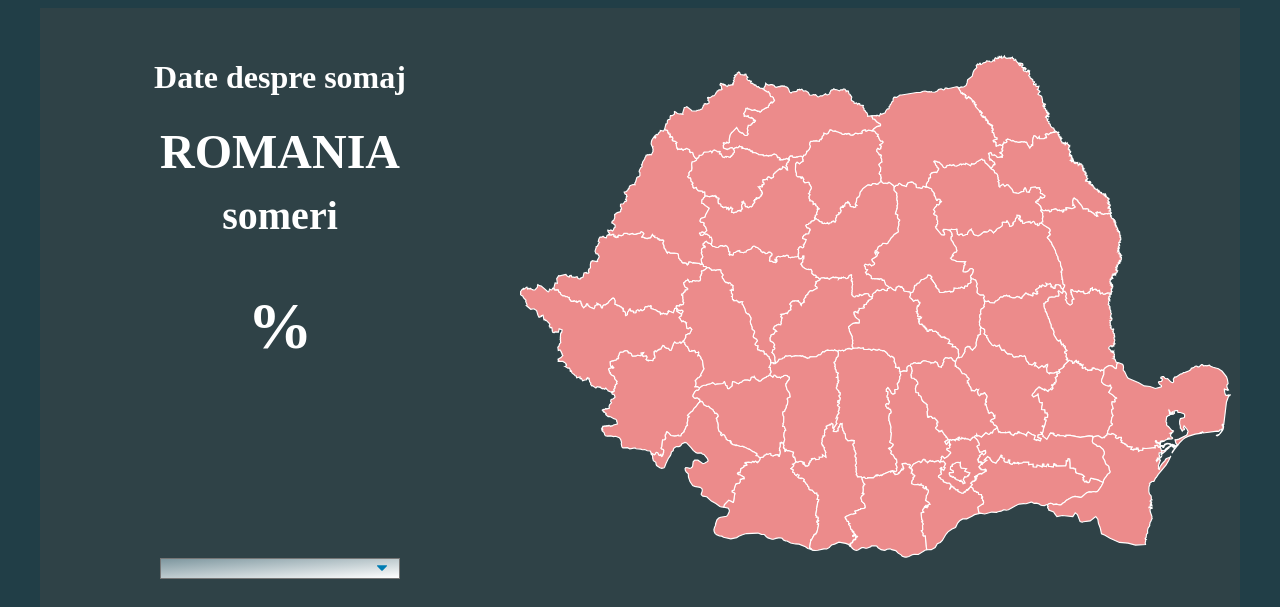
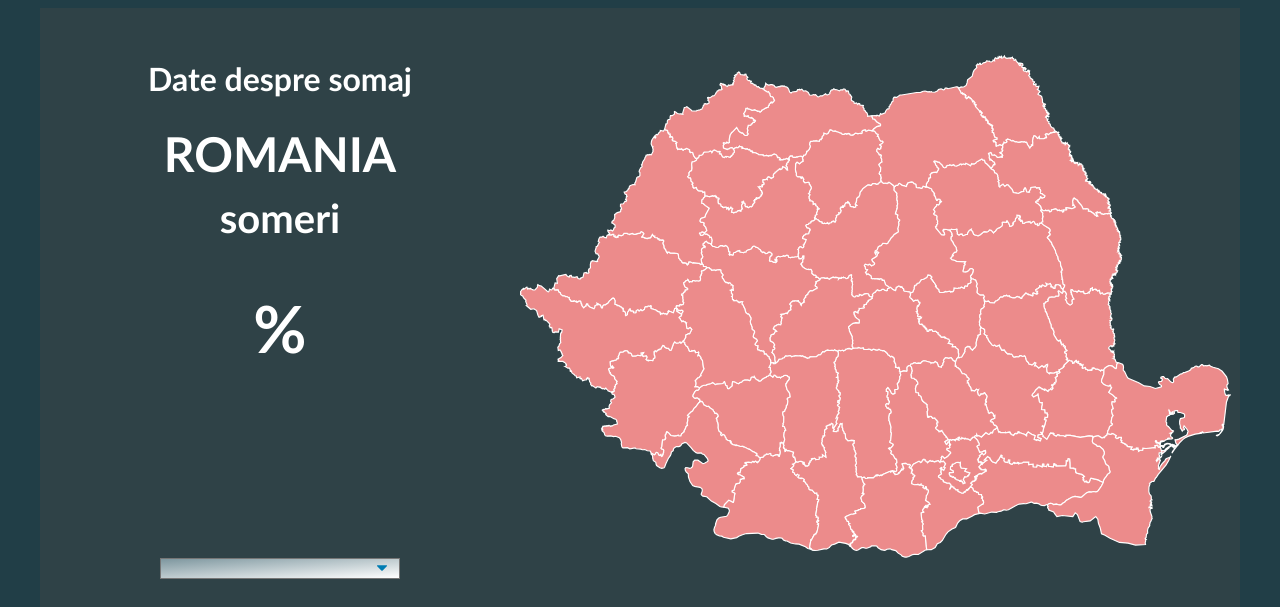
Before and after one commit to andutzu7/tw, a PHP site: page /Public/HTML/index.html in a window 1280 px wide. Shown: the top 607 px of the page. Run offline with PHP 8.4, Linux system fonts and the light colour scheme; lists and menus that the app fills with data are empty; some libraries are stand-ins or nearby versions.

Commit message:
changed the fonts:

```diff
--- a/Public/CSS/buttons.css
+++ b/Public/CSS/buttons.css
@@ -1,10 +1,10 @@
-
 .btn-group {
     position: absolute;
     display: flex;
     padding: 0 2px;
     height: 25px;
     right: 2%;
+
 }
 
 .barchart_button {
--- a/Public/CSS/dropdown.css
+++ b/Public/CSS/dropdown.css
@@ -2,7 +2,7 @@
     cursor: pointer;
     display: block;
     font-size: 16px;
-    font-family: "Comic Sans MS";
+    font-family: "Trebuchet MS";
     color: black;
     width: 50%;
     -webkit-appearance: none;
@@ -39,11 +39,11 @@ option {
     padding: 1rem;
     position: relative;
     text-decoration: none;
-    background-color: rgba(126, 151, 159,1);
+    background-color: rgba(126, 151, 159, 1);
 
 }
 
 
-option:hover{
+option:hover {
     background-color: white;
 }
--- a/Public/CSS/header.css
+++ b/Public/CSS/header.css
@@ -1,4 +1,6 @@
 .header {
+
+    font-family: "Trebuchet MS";
     /* padding: 10px; */
     display: grid;
     grid-template-areas: "headerinfo harta" "criterii harta";
@@ -57,6 +59,8 @@
 
     .header-text {
         margin: 1vmin;
+        font-family: "Trebuchet MS";
+
     }
 
     #header-procent-value {
--- a/Public/CSS/map.css
+++ b/Public/CSS/map.css
@@ -12,6 +12,7 @@
 
 #tooltipText {
     fill: white;
+    font-family: "Trebuchet MS";
 }
 
 #romanian_map{
--- a/Public/CSS/table.css
+++ b/Public/CSS/table.css
@@ -2,6 +2,8 @@ table {
     border-spacing: 0;
     width: 50%;
     border: 1px solid #dddd;
+
+    font-family: "Trebuchet MS";
 }
 
 th{
--- a/Public/SCRIPTS/Charts/barChart.js
+++ b/Public/SCRIPTS/Charts/barChart.js
@@ -51,8 +51,8 @@ function createBarChart(chartNameID, field_text, title_text, months, values, col
                 fontColor: "white",
                 titleFontSize: 20,
                 bodyFontSize: 20,
-                titleFontFamily: "Comic Sans MS",
-                bodyFontFamily: "Comic Sans MS",
+                titleFontFamily: "Trebuchet MS ",
+                bodyFontFamily: "Trebuchet MS ",
             },
             responsive: true,
             maintainAspectRatio: false,
@@ -63,7 +63,7 @@ function createBarChart(chartNameID, field_text, title_text, months, values, col
                 fontColor: "white",
                 display: true,
                 text: title_text,
-                fontFamily: "Comic Sans MS",
+                fontFamily: "Trebuchet MS ",
                 fontSize: 20
 
             }, scales: {
@@ -74,7 +74,7 @@ function createBarChart(chartNameID, field_text, title_text, months, values, col
                         }
                     },
                     ticks: {
-                        fontFamily: "Comic Sans MS",
+                        fontFamily: "Trebuchet MS ",
                         fontSize: 20,
                         fontColor: "white"
                     }
@@ -83,7 +83,7 @@ function createBarChart(chartNameID, field_text, title_text, months, values, col
                 yAxes: [{
                     ticks: {
                         fontColor: "white",
-                        fontFamily: "Comic Sans MS",
+                        fontFamily: "Trebuchet MS ",
                         fontSize: 20
                     }
                 }]
--- a/Public/SCRIPTS/Charts/pieChart.js
+++ b/Public/SCRIPTS/Charts/pieChart.js
@@ -20,8 +20,8 @@ function createPieChart(elementID, labels, values, colors) {
             tooltips: {
                 titleFontSize: 20,
                 bodyFontSize: 20,
-                titleFontFamily: "Comic Sans MS",
-                bodyFontFamily: "Comic Sans MS",
+                titleFontFamily: "Trebuchet MS ",
+                bodyFontFamily: "Trebuchet MS ",
                 callbacks: {
                     label: function (tooltipItem, data) {
                         value = data.datasets[tooltipItem.datasetIndex].data[tooltipItem.index]
@@ -35,14 +35,14 @@ function createPieChart(elementID, labels, values, colors) {
                 display: true,
                 position: "bottom",
                 labels: {
-                    fontFamily: "Comic Sans MS",
+                    fontFamily: "Trebuchet MS ",
                     fontSize: 20,
                     fontColor: "white",
                     boxWidth: 10
                 }
             },
             title: {
-                fontFamily: "Comic Sans MS",
+                fontFamily: "Trebuchet MS ",
                 fontSize: 20,
                 display: false,
                 text: 'https://youtu.be/QaPrQa3oMy0'
```
